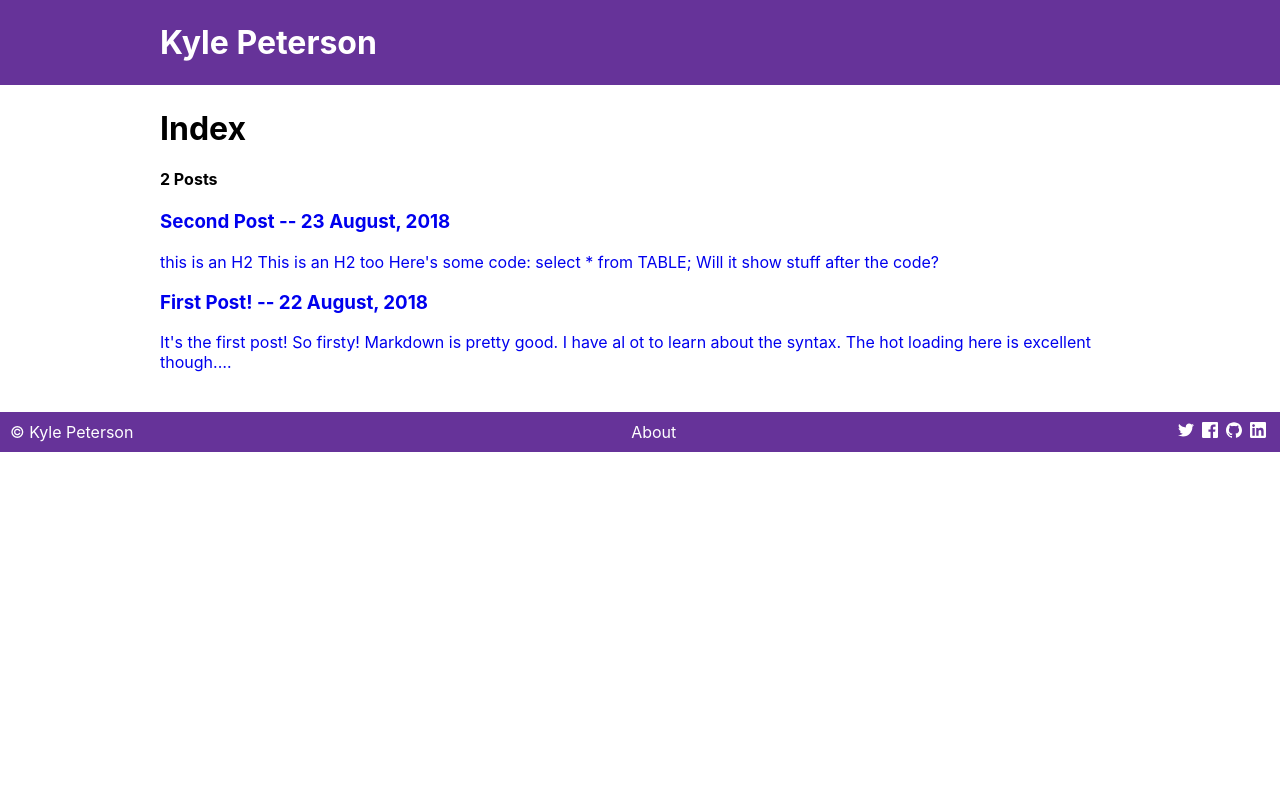
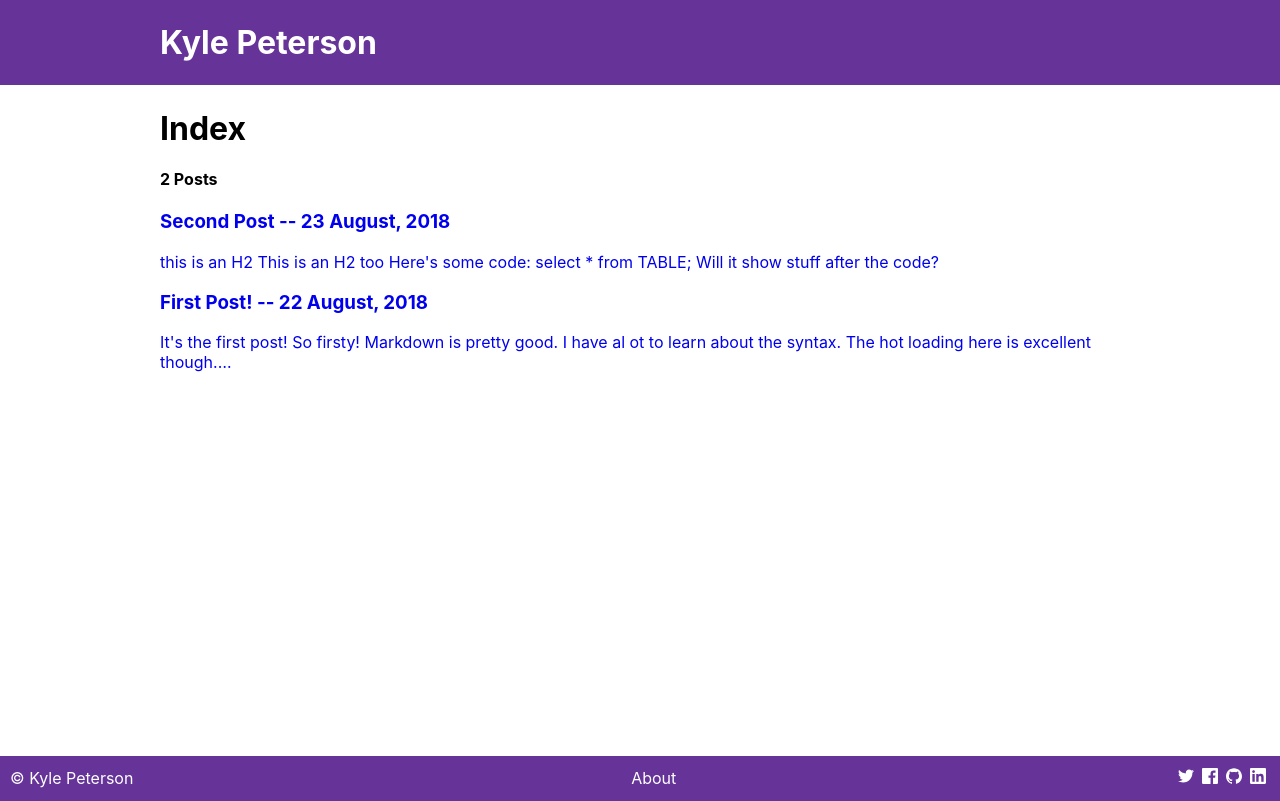
Before and after one commit to kepeterson/blog, a Gatsby site: page / in a window 1280 px wide. Built offline with nearby package versions, Linux system fonts and the light colour scheme; Gatsby itself is replaced by a stand-in of ours.

Commit message:
sticky footer

```diff
--- a/gatsby-config.js
+++ b/gatsby-config.js
@@ -1,9 +1,10 @@
 module.exports = {
   siteMetadata: {
     title: 'Kyle Peterson',
-    party: 'YES SIR',
-    can: 'Do!',
-    id: 100
+    twitter: 'https://twitter.com/_KylePeterson',
+    linkedin: 'https://www.linkedin.com/in/kylep/',
+    facebook: 'https://www.facebook.com/newsoundmoney',
+    github: 'https://github.com/kepeterson'
   },
   plugins: [
     'gatsby-plugin-react-helmet',
--- a/src/components/Footer.js
+++ b/src/components/Footer.js
@@ -4,24 +4,42 @@ import Twitter from '../images/twitter.svg'
 import Facebook from '../images/facebook.svg'
 import Github from '../images/github.svg'
 import LinkedIn from '../images/linkedin.svg'
+import { StaticQuery, graphql } from 'gatsby'
 
 export default () => {
   return <footer>
     <span>© Kyle Peterson</span>
     <Link to="/about/">About</Link>
-    <div className="socials">
-      <a href="https://www.google.com">
-        <Twitter/>
-      </a>
-      <Facebook/>
-      <Github/>
-      <LinkedIn/>
-    </div>
+    <Social />
   </footer>
 }
 
-const ScalableIcon = () => (
-  <svg>
-    <use src="src/images/twitter.svg"></use>
-  </svg>
+const Social = () => (
+  <StaticQuery query={graphql`
+  query SocialQuery {
+    site {
+      siteMetadata {
+        twitter
+        github
+        facebook
+        linkedin
+      }
+    }
+  }
+`} render={data => (
+    <div className="socials">
+      <a href={data.site.siteMetadata.twitter}>
+        <Twitter/>
+      </a>
+      <a href={data.site.siteMetadata.facebook}>
+        <Facebook/>
+      </a>
+      <a href={data.site.siteMetadata.github}>
+        <Github/>
+      </a>
+      <a href={data.site.siteMetadata.linkedin}>
+        <LinkedIn/>
+      </a>
+    </div>
+  )}/>
 )
--- a/src/components/layout.css
+++ b/src/components/layout.css
@@ -1,5 +1,6 @@
 :root {
   --font-face: -apple-system, BlinkMacSystemFont, "Segoe UI", Roboto, Helvetica, Arial, sans-serif, "Apple Color Emoji", "Segoe UI Emoji", "Segoe UI Symbol";
+  --header-size: 75.6px;
 }
 
 html {
@@ -28,6 +29,7 @@ footer {
   padding: 10px;
   display: flex;
   justify-content: space-between;
+  align-items: center;
 }
 
 .socials svg {
@@ -36,3 +38,30 @@ footer {
   fill: white;
   padding: 0 4px;
 }
+
+/* from https://css-tricks.com/snippets/css/sticky-footer/ */
+
+#___gatsby {
+  height: 100%;
+}
+
+#___gatsby > div {
+  height: calc(100% - var(--header-size));
+}
+
+html, body {
+  height: 100%;
+}
+.page-wrap {
+  min-height: calc(100% - var(--header-size));
+  /* equal to footer height */
+  margin: 0 auto -25px;
+}
+.page-wrap:after {
+  content: "";
+  display: block;
+}
+footer, .page-wrap:after {
+  height: 25px;
+}
+/* end block */
--- a/src/components/layout.js
+++ b/src/components/layout.js
@@ -30,9 +30,8 @@ const Layout = ({ children, data }) => (
           <html lang="en" />
         </Helmet>
         <Header siteTitle={data.site.siteMetadata.title} />
-        <div
+        <div className="page-wrap"
           style={{
-            margin: '0 auto',
             maxWidth: 960,
             padding: '0px 1.0875rem 1.45rem',
             paddingTop: 0,
```
